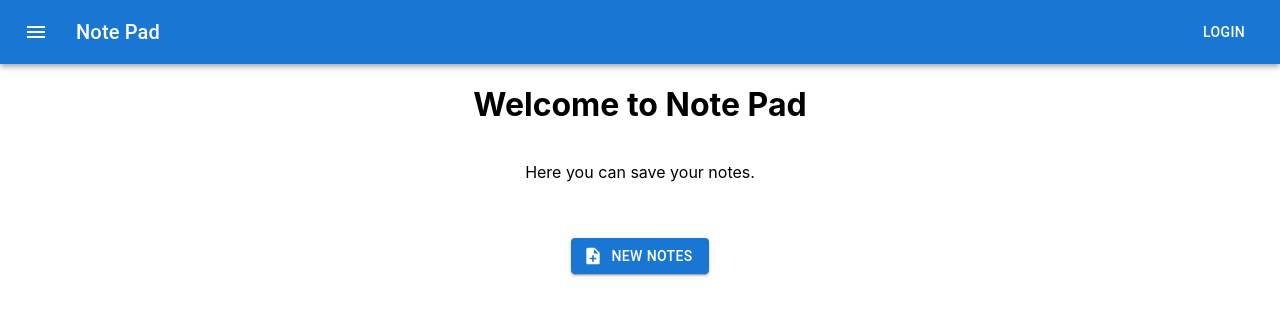
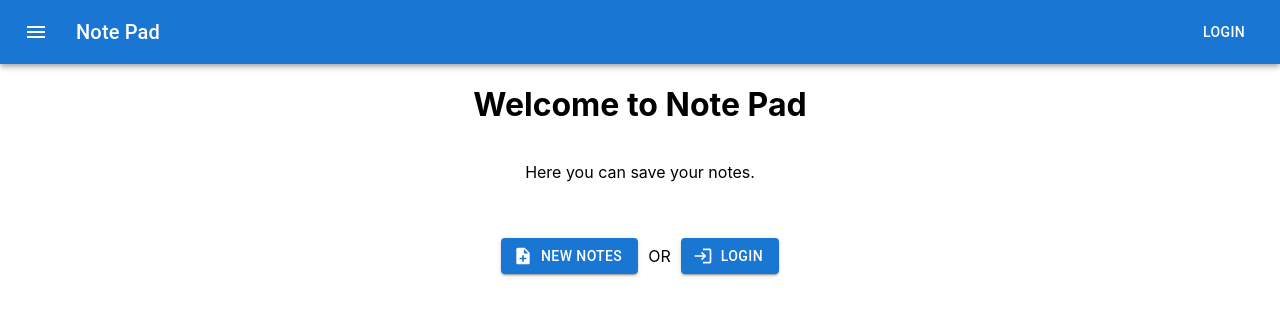
Before and after one commit to kar-21/rx-note-pad, a React (Create React App) app: page / in a window 1280 px wide. Shown: the top 316 px of the page. Built offline with nearby package versions, Linux system fonts and the light colour scheme.

Commit message:
adding login screen styles

```diff
--- a/src/App.tsx
+++ b/src/App.tsx
@@ -3,7 +3,7 @@ import { BrowserRouter, Routes, Route } from "react-router-dom";
 import LandingPage from "./pages/LandingPage/LandingPage";
 import SavedNotes from "./pages/SavedNotes";
 import NavigationHeader from "./templates/NavigationHeader";
-import LoginPage from "./pages/LoginPage";
+import LoginPage from "./pages/LoginPage/LoginPage";
 
 const App = () => {
   return (
--- a/src/index.scss
+++ b/src/index.scss
@@ -1,5 +1,6 @@
 @import "./App.scss";
 @import "./pages/LandingPage/LandingPage.scss";
+@import "./pages/LoginPage/LoginPage.scss";
 
 body {
   margin: 0;
--- a/src/pages/LandingPage/LandingPage.scss
+++ b/src/pages/LandingPage/LandingPage.scss
@@ -4,7 +4,14 @@
   align-items: center;
   justify-content: center;
 
-  .new-notes-button {
+  .button-container {
     margin-top: 40px;
+    display: flex;
+    flex-direction: row;
+    align-items: center;
+
+    .button-separator {
+      margin: 0 10px;
+    }
   }
 }
--- a/src/pages/LandingPage/LandingPage.tsx
+++ b/src/pages/LandingPage/LandingPage.tsx
@@ -1,6 +1,7 @@
 import { Button } from "@mui/material";
 import { useNavigate } from "react-router-dom";
 import NoteAddIcon from "@mui/icons-material/NoteAdd";
+import LoginIcon from "@mui/icons-material/Login";
 
 const LandingPage = () => {
   const navigate = useNavigate();
@@ -8,14 +9,23 @@ const LandingPage = () => {
     <div className="landing-page-container">
       <h1>Welcome to Note Pad</h1>
       <p>Here you can save your notes.</p>
+      <div className="button-container">
         <Button
           variant="contained"
           onClick={() => navigate("/new")}
-        className="new-notes-button"
           startIcon={<NoteAddIcon />}
         >
           New Notes
         </Button>
+        <span className="button-separator">OR</span>
+        <Button
+          variant="contained"
+          onClick={() => navigate("/login")}
+          startIcon={<LoginIcon />}
+        >
+          Login
+        </Button>
+      </div>
     </div>
   );
 };
--- a/src/pages/LoginPage.tsx
+++ /dev/null
@@ -1,7 +0,0 @@
-import React from "react";
-
-const LoginPage = () => {
-  return <h1>Login with</h1>;
-};
-
-export default LoginPage;
--- /dev/null
+++ b/src/pages/LoginPage/LoginPage.scss
@@ -0,0 +1,10 @@
+.login-page-container {
+  display: flex;
+  flex-direction: column;
+  align-items: center;
+  justify-content: center;
+
+  .login-icon {
+    font-size: 35px;
+  }
+}
--- /dev/null
+++ b/src/pages/LoginPage/LoginPage.tsx
@@ -0,0 +1,20 @@
+import React from "react";
+import GoogleIcon from "@mui/icons-material/Google";
+import { IconButton } from "@mui/material";
+
+const LoginPage = () => {
+  return (
+    <div className="login-page-container">
+      <h1>Login with</h1>
+      <IconButton
+        className="login-icon"
+        color="primary"
+        onClick={() => console.log("login google")}
+      >
+        <GoogleIcon fontSize="inherit" />
+      </IconButton>
+    </div>
+  );
+};
+
+export default LoginPage;
```
Lines whose indentation alone changed are shown as unchanged.
